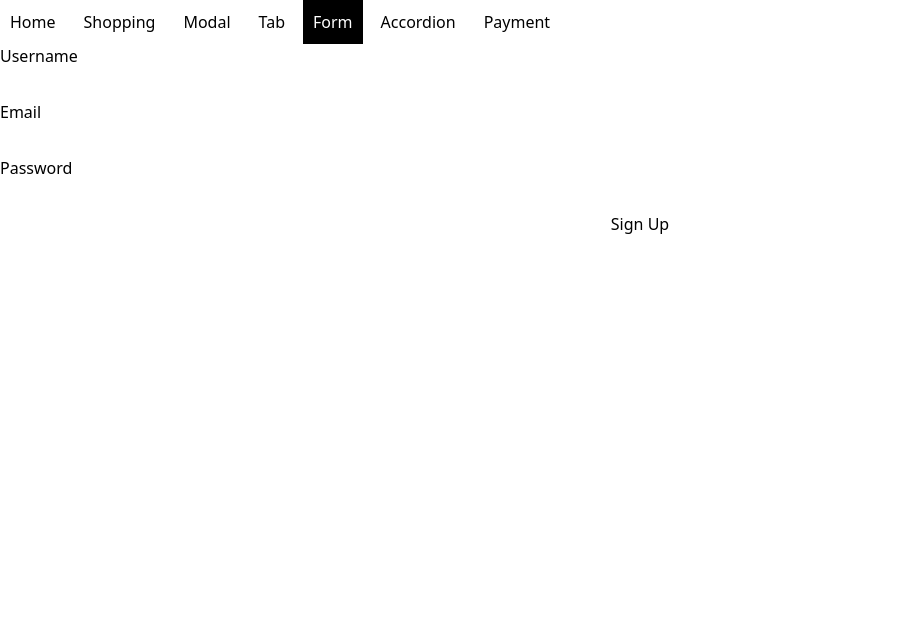
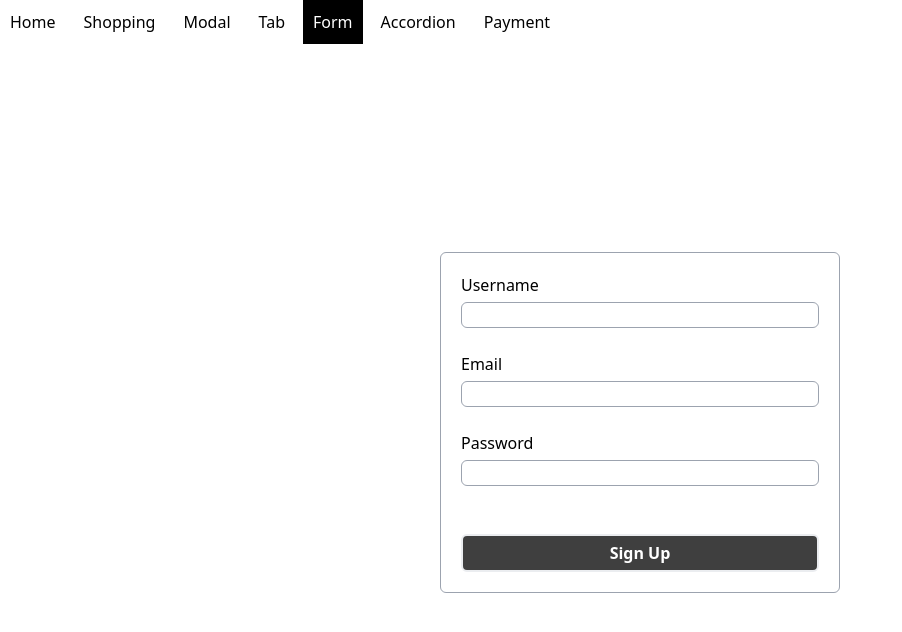
Before and after one commit to hyeon9782/user-interface-elements, a React (Vite) app: page /form in a window 1280 px wide. Shown: the top 632 px of the page, without its empty margins (0-902 px from the left). Built offline with nearby package versions, Linux system fonts and the light colour scheme.

Commit message:
design: SignUpForm 기본적인 CSS 적용

```diff
--- a/src/components/form/InputWrapper.tsx
+++ b/src/components/form/InputWrapper.tsx
@@ -21,7 +21,7 @@ const InputWrapper = ({ id, value, type, onChange, children }: Props) => {
   const contextValue = { id, value, type, onChange };
   return (
     <InputContext.Provider value={contextValue}>
-      <div>{children}</div>
+      <div className="">{children}</div>
     </InputContext.Provider>
   );
 };
@@ -35,7 +35,7 @@ const Input = ({ ...props }) => {
       type={type}
       onChange={onChange}
       {...props}
-      className=""
+      className="outline-none border-[1px] border-gray-400 rounded-md mt-[5px] w-full"
     />
   );
 };
--- a/src/components/form/SignUpForm.tsx
+++ b/src/components/form/SignUpForm.tsx
@@ -57,7 +57,10 @@ const SignUpForm = () => {
     alert("클릭");
   };
   return (
-    <form onSubmit={handleSubmit} className="flex flex-col gap-2">
+    <form
+      onSubmit={handleSubmit}
+      className="flex flex-col border-gray-400 border-[1px] rounded-md p-[20px] w-[400px]"
+    >
       <InputWrapper
         id="username"
         value={formData.username}
@@ -65,6 +68,7 @@ const SignUpForm = () => {
         onChange={handleInputChange}
       >
         <InputWrapper.Label>Username</InputWrapper.Label>
+        <br />
         <InputWrapper.Input />
         <InputWrapper.Caption
           isValid={formValid.username}
@@ -78,6 +82,7 @@ const SignUpForm = () => {
         onChange={handleInputChange}
       >
         <InputWrapper.Label>Email</InputWrapper.Label>
+        <br />
         <InputWrapper.Input />
         <InputWrapper.Caption
           isValid={formValid.email}
@@ -92,6 +97,7 @@ const SignUpForm = () => {
         onChange={handleInputChange}
       >
         <InputWrapper.Label>Password</InputWrapper.Label>
+        <br />
         <InputWrapper.Input />
         <InputWrapper.Caption
           isValid={formValid.password}
@@ -99,7 +105,11 @@ const SignUpForm = () => {
         />
       </InputWrapper>
 
-      <button type="submit" disabled={disabled}>
+      <button
+        type="submit"
+        disabled={disabled}
+        className="border-2 rounded-md p-[5px] bg-black text-white font-bold disabled:opacity-75"
+      >
         Sign Up
       </button>
     </form>
@@ -112,4 +122,3 @@ export default SignUpForm;
 // 2. 사용자가 입력을 할때마다 유효성 검사 진행 => O
 // 3. 조건에 따른 제출 버튼 (비)활성화 (유효성 감사가 모두 통과되면) => O
 // 4. 웹 접근성을 고려하여 에러 메세지 작성 => O
-// 5.
--- a/src/components/layout/Header.tsx
+++ b/src/components/layout/Header.tsx
@@ -37,10 +37,9 @@ const Header = () => {
     <header>
       <nav>
         <ul className="flex gap-2">
-          {NAVS.map((nav, index) => (
-            <Link to={nav.href}>
+          {NAVS.map((nav, idx) => (
+            <Link to={nav.href} key={idx}>
               <li
-                key={index}
                 className={`p-[10px] ${
                   pathname === nav.href
                     ? "bg-black text-white"
--- a/src/pages/FormPage.tsx
+++ b/src/pages/FormPage.tsx
@@ -2,7 +2,7 @@ import SignUpForm from "../components/form/SignUpForm";
 
 const FormPage = () => {
   return (
-    <main>
+    <main className="flex justify-center items-center h-[calc(100%-44px)]">
       <SignUpForm />
     </main>
   );
```
